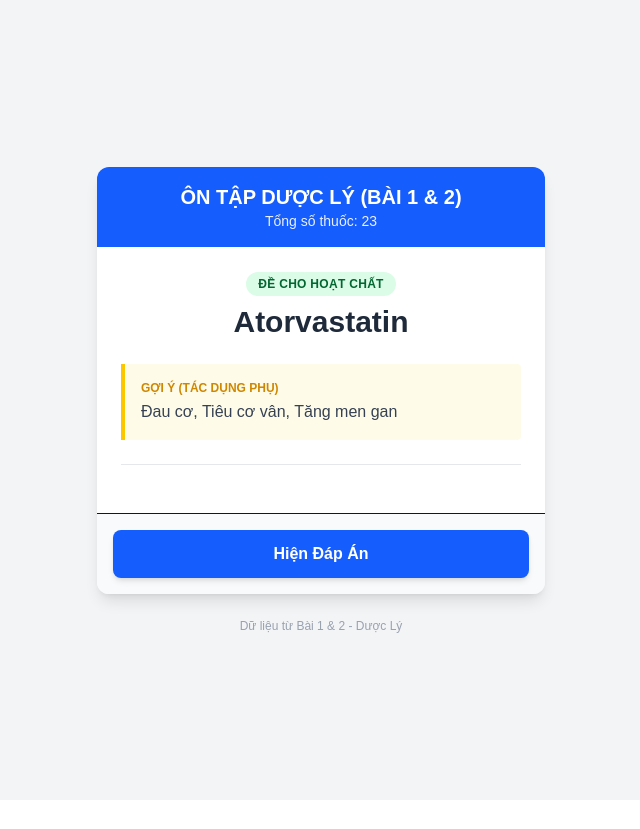
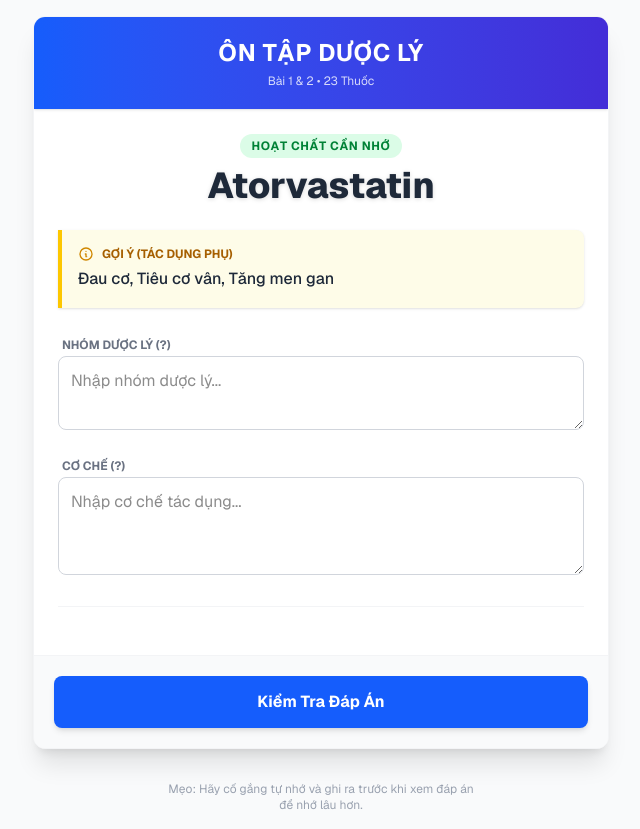
Before and after one commit to hellfive123/Duoc-Ly-For-Han, a Next.js app: page / in a window 1280 px wide. Shown: the whole page, without its empty margins (319-959 px from the left). Before the commit the page ends 800 px from the top, so only its background shows below. Built offline with nearby package versions, Linux system fonts and the light colour scheme.

Commit message:
Add input fields for active recall

```diff
--- a/app/page.tsx
+++ b/app/page.tsx
@@ -1,7 +1,7 @@
 "use client";
 import { useState, useEffect } from "react";
 
-// 1. Định nghĩa kiểu dữ liệu cho thuốc để TypeScript hiểu
+// 1. Định nghĩa kiểu dữ liệu
 interface DrugData {
   hc: string;
   bd: string;
@@ -10,7 +10,7 @@ interface DrugData {
   cd: string;
   tdp: string;
   ccd: string;
-  [key: string]: string; // Dòng này cho phép truy cập động (ví dụ: data['cd'])
+  [key: string]: string;
 }
 
 // Dữ liệu thuốc Bài 1 & 2
@@ -228,22 +228,26 @@ const database: DrugData[] = [
 ];
 
 export default function Home() {
-  // 2. Định nghĩa kiểu dữ liệu cho state
   const [currentQuestion, setCurrentQuestion] = useState<DrugData | null>(null);
   const [hintType, setHintType] = useState<string>("");
   const [showAnswer, setShowAnswer] = useState(false);
   // eslint-disable-next-line @typescript-eslint/no-unused-vars
   const [isLoading, setIsLoading] = useState(true);
 
-  // Hàm random thuốc và gợi ý
+  // Thêm state lưu nội dung người dùng nhập
+  const [userNdl, setUserNdl] = useState("");
+  const [userCoche, setUserCoche] = useState("");
+
   const generateQuestion = () => {
     setIsLoading(true);
     setShowAnswer(false);
+    // Reset ô nhập liệu
+    setUserNdl("");
+    setUserCoche("");
 
-    // Random thuốc
     const randomDrug = database[Math.floor(Math.random() * database.length)];
 
-    // Random loại gợi ý (1 trong 3)
+    // Random gợi ý
     const types = ["cd", "tdp", "ccd"];
     const randomType = types[Math.floor(Math.random() * types.length)];
 
@@ -257,7 +261,6 @@ export default function Home() {
     generateQuestion();
   }, []);
 
-  // Map mã gợi ý sang tên hiển thị
   const getHintLabel = (type: string) => {
     switch (type) {
       case "cd": return "CHỈ ĐỊNH";
@@ -270,76 +273,114 @@ export default function Home() {
   if (!currentQuestion) return <div className="p-10 text-center">Loading...</div>;
 
   return (
-    <main className="min-h-screen bg-gray-100 flex flex-col items-center justify-center p-4">
-      <div className="w-full max-w-md bg-white rounded-xl shadow-lg overflow-hidden">
+    <main className="min-h-screen bg-gray-50 flex flex-col items-center justify-center p-4 font-sans">
+      <div className="w-full max-w-xl bg-white rounded-xl shadow-xl overflow-hidden border border-gray-100">
 
         {/* Header */}
-        <div className="bg-blue-600 p-4 text-white text-center">
-          <h1 className="text-xl font-bold uppercase">Ôn Tập Dược Lý (Bài 1 & 2)</h1>
-          <p className="text-sm opacity-90">Tổng số thuốc: {database.length}</p>
+        <div className="bg-gradient-to-r from-blue-600 to-indigo-700 p-5 text-white text-center shadow-sm">
+          <h1 className="text-2xl font-bold uppercase tracking-wide">Ôn Tập Dược Lý</h1>
+          <p className="text-xs opacity-80 mt-1">Bài 1 & 2 • {database.length} Thuốc</p>
         </div>
 
         {/* Question Section */}
         <div className="p-6 space-y-6">
 
-          {/* Hoạt chất (Đề cho) */}
+          {/* Đề bài: Hoạt chất */}
           <div className="space-y-2 text-center">
-            <span className="inline-block px-3 py-1 bg-green-100 text-green-800 rounded-full text-xs font-semibold tracking-wide">
-              ĐỀ CHO HOẠT CHẤT
+            <span className="inline-block px-3 py-1 bg-green-100 text-green-700 rounded-full text-xs font-bold tracking-wider mb-2">
+              HOẠT CHẤT CẦN NHỚ
             </span>
-            <h2 className="text-3xl font-extrabold text-gray-800 break-words">
+            <h2 className="text-4xl font-extrabold text-gray-800 break-words drop-shadow-sm">
               {currentQuestion.hc}
             </h2>
           </div>
 
-          {/* Random Hint (Đề cho 1 trong 3) */}
-          <div className="bg-yellow-50 border-l-4 border-yellow-400 p-4 rounded-r">
-            <div className="flex justify-between items-center mb-1">
-              <span className="text-xs font-bold text-yellow-600 uppercase">
+          {/* Gợi ý ngẫu nhiên */}
+          <div className="bg-yellow-50 border-l-4 border-yellow-400 p-4 rounded-r-lg shadow-sm">
+            <div className="flex items-center gap-2 mb-1">
+              <svg xmlns="http://www.w3.org/2000/svg" className="h-4 w-4 text-yellow-600" fill="none" viewBox="0 0 24 24" stroke="currentColor">
+                <path strokeLinecap="round" strokeLinejoin="round" strokeWidth={2} d="M13 16h-1v-4h-1m1-4h.01M21 12a9 9 0 11-18 0 9 9 0 0118 0z" />
+              </svg>
+              <span className="text-xs font-bold text-yellow-700 uppercase">
                 Gợi ý ({getHintLabel(hintType)})
               </span>
             </div>
-            <p className="text-gray-700 font-medium">
+            <p className="text-gray-800 font-medium leading-relaxed">
               {currentQuestion[hintType]}
             </p>
           </div>
 
-          <hr className="border-gray-200" />
+          {/* Form nhập liệu của người dùng */}
+          <div className="space-y-4">
+            <div className="space-y-1">
+              <label className="text-xs font-bold text-gray-500 uppercase ml-1">Nhóm Dược Lý (?)</label>
+              <textarea
+                className={`w-full p-3 border rounded-lg focus:ring-2 focus:outline-none transition-colors ${showAnswer ? (userNdl ? 'bg-gray-50' : 'bg-red-50 border-red-200') : 'border-gray-300 focus:ring-blue-400 focus:border-blue-400'}`}
+                placeholder="Nhập nhóm dược lý..."
+                rows={2}
+                value={userNdl}
+                onChange={(e) => setUserNdl(e.target.value)}
+                readOnly={showAnswer} // Khóa không cho sửa khi đã hiện đáp án
+              />
+            </div>
+            <div className="space-y-1">
+              <label className="text-xs font-bold text-gray-500 uppercase ml-1">Cơ Chế (?)</label>
+              <textarea
+                className={`w-full p-3 border rounded-lg focus:ring-2 focus:outline-none transition-colors ${showAnswer ? (userCoche ? 'bg-gray-50' : 'bg-red-50 border-red-200') : 'border-gray-300 focus:ring-blue-400 focus:border-blue-400'}`}
+                placeholder="Nhập cơ chế tác dụng..."
+                rows={3}
+                value={userCoche}
+                onChange={(e) => setUserCoche(e.target.value)}
+                readOnly={showAnswer}
+              />
+            </div>
+          </div>
 
-          {/* Phần trả lời (Che/Hiện) */}
-          <div className={`space-y-4 transition-all duration-300 ${showAnswer ? 'opacity-100' : 'opacity-0 h-0 overflow-hidden'}`}>
-            <div>
-              <p className="text-xs text-gray-400 font-bold uppercase">Biệt Dược</p>
-              <p className="text-lg font-semibold text-blue-600">{currentQuestion.bd}</p>
-            </div>
-            <div>
-              <p className="text-xs text-gray-400 font-bold uppercase">Nhóm Dược Lý</p>
-              <p className="text-lg font-semibold text-purple-600">{currentQuestion.ndl}</p>
-            </div>
-            <div>
-              <p className="text-xs text-gray-400 font-bold uppercase">Cơ Chế</p>
-              <p className="text-md text-gray-700">{currentQuestion.coche}</p>
+          <hr className="border-gray-100" />
+
+          {/* Phần hiển thị đáp án đúng (So sánh) */}
+          <div className={`transition-all duration-500 ease-in-out ${showAnswer ? 'opacity-100 max-h-[500px]' : 'opacity-0 max-h-0 overflow-hidden'}`}>
+            <div className="bg-blue-50 p-5 rounded-lg border border-blue-100 space-y-4">
+              <div className="flex items-center gap-2 mb-2">
+                 <span className="flex h-6 w-6 items-center justify-center rounded-full bg-blue-600 text-xs font-bold text-white">✓</span>
+                 <h3 className="font-bold text-blue-800 uppercase text-sm">Đáp Án Chuẩn</h3>
+              </div>
+
+              <div className="grid gap-3 text-sm">
+                 <div>
+                    <span className="font-bold text-gray-500 text-xs block mb-1">BIỆT DƯỢC</span>
+                    <p className="text-gray-900 font-semibold">{currentQuestion.bd}</p>
+                 </div>
+                 <div>
+                    <span className="font-bold text-gray-500 text-xs block mb-1">NHÓM DƯỢC LÝ</span>
+                    <p className="text-purple-700 font-bold">{currentQuestion.ndl}</p>
+                 </div>
+                 <div>
+                    <span className="font-bold text-gray-500 text-xs block mb-1">CƠ CHẾ</span>
+                    <p className="text-gray-800">{currentQuestion.coche}</p>
+                 </div>
+              </div>
             </div>
           </div>
 
         </div>
 
         {/* Footer Buttons */}
-        <div className="bg-gray-50 p-4 flex gap-3 border-t">
+        <div className="bg-gray-50 p-5 border-t border-gray-100">
           {!showAnswer ? (
             <button
               onClick={() => setShowAnswer(true)}
-              className="w-full py-3 bg-blue-600 hover:bg-blue-700 text-white font-bold rounded-lg transition shadow-md"
+              className="w-full py-3.5 bg-blue-600 hover:bg-blue-700 text-white font-bold rounded-lg transition-all shadow-md active:scale-[0.98]"
             >
-              Hiện Đáp Án
+              Kiểm Tra Đáp Án
             </button>
           ) : (
             <button
               onClick={generateQuestion}
-              className="w-full py-3 bg-green-600 hover:bg-green-700 text-white font-bold rounded-lg transition shadow-md flex items-center justify-center gap-2"
+              className="w-full py-3.5 bg-green-600 hover:bg-green-700 text-white font-bold rounded-lg transition-all shadow-md active:scale-[0.98] flex items-center justify-center gap-2"
             >
-              Câu Tiếp Theo
-              <svg xmlns="http://www.w3.org/2000/svg" fill="none" viewBox="0 0 24 24" strokeWidth={2} stroke="currentColor" className="w-5 h-5">
+              <span>Câu Tiếp Theo</span>
+              <svg xmlns="http://www.w3.org/2000/svg" fill="none" viewBox="0 0 24 24" strokeWidth={2.5} stroke="currentColor" className="w-4 h-4">
                 <path strokeLinecap="round" strokeLinejoin="round" d="M13.5 4.5L21 12m0 0l-7.5 7.5M21 12H3" />
               </svg>
             </button>
@@ -347,8 +388,8 @@ export default function Home() {
         </div>
       </div>
 
-      <p className="mt-6 text-xs text-gray-400">
-        Dữ liệu từ Bài 1 & 2 - Dược Lý
+      <p className="mt-8 text-xs text-gray-400 text-center max-w-xs">
+        Mẹo: Hãy cố gắng tự nhớ và ghi ra trước khi xem đáp án để nhớ lâu hơn.
       </p>
     </main>
   );
```
